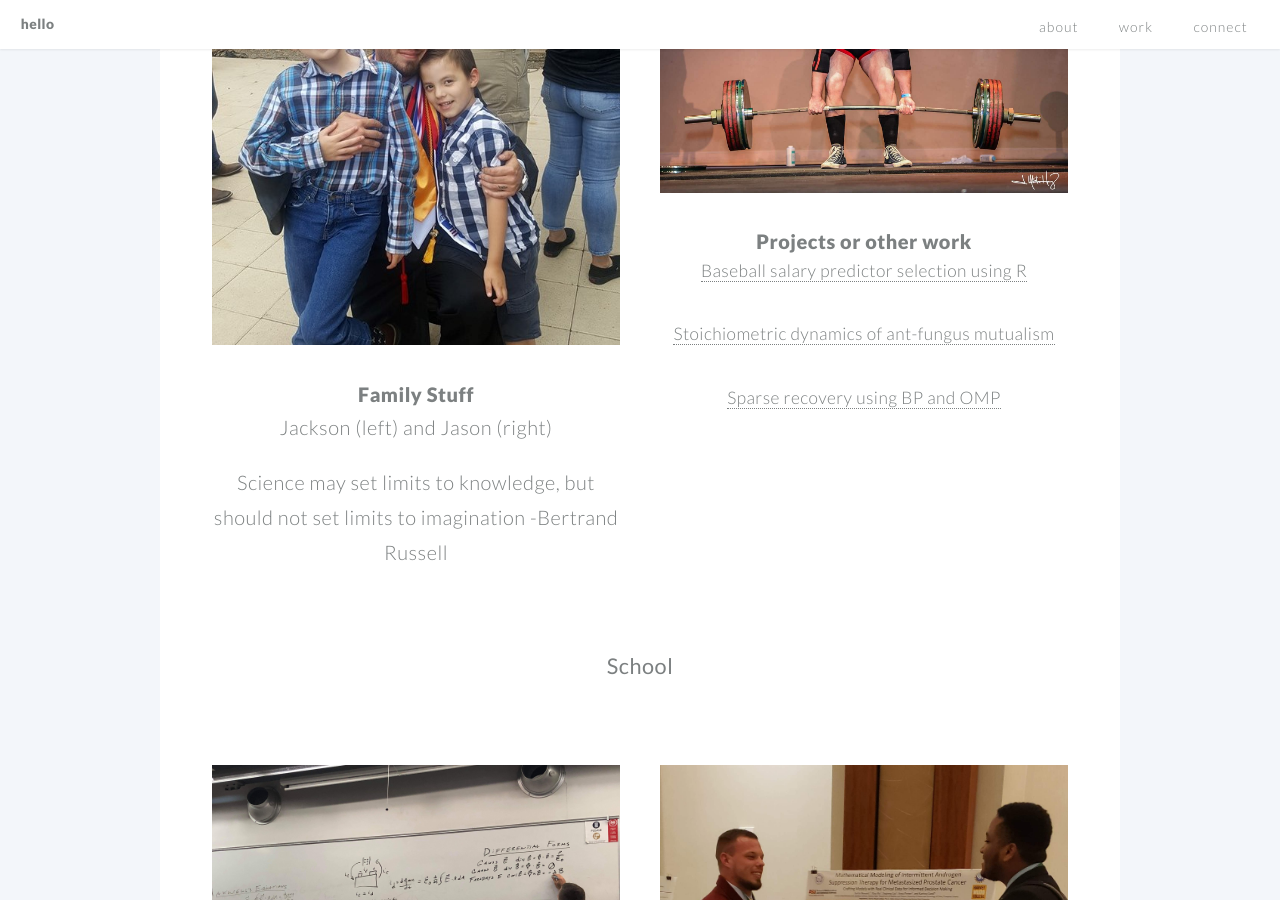
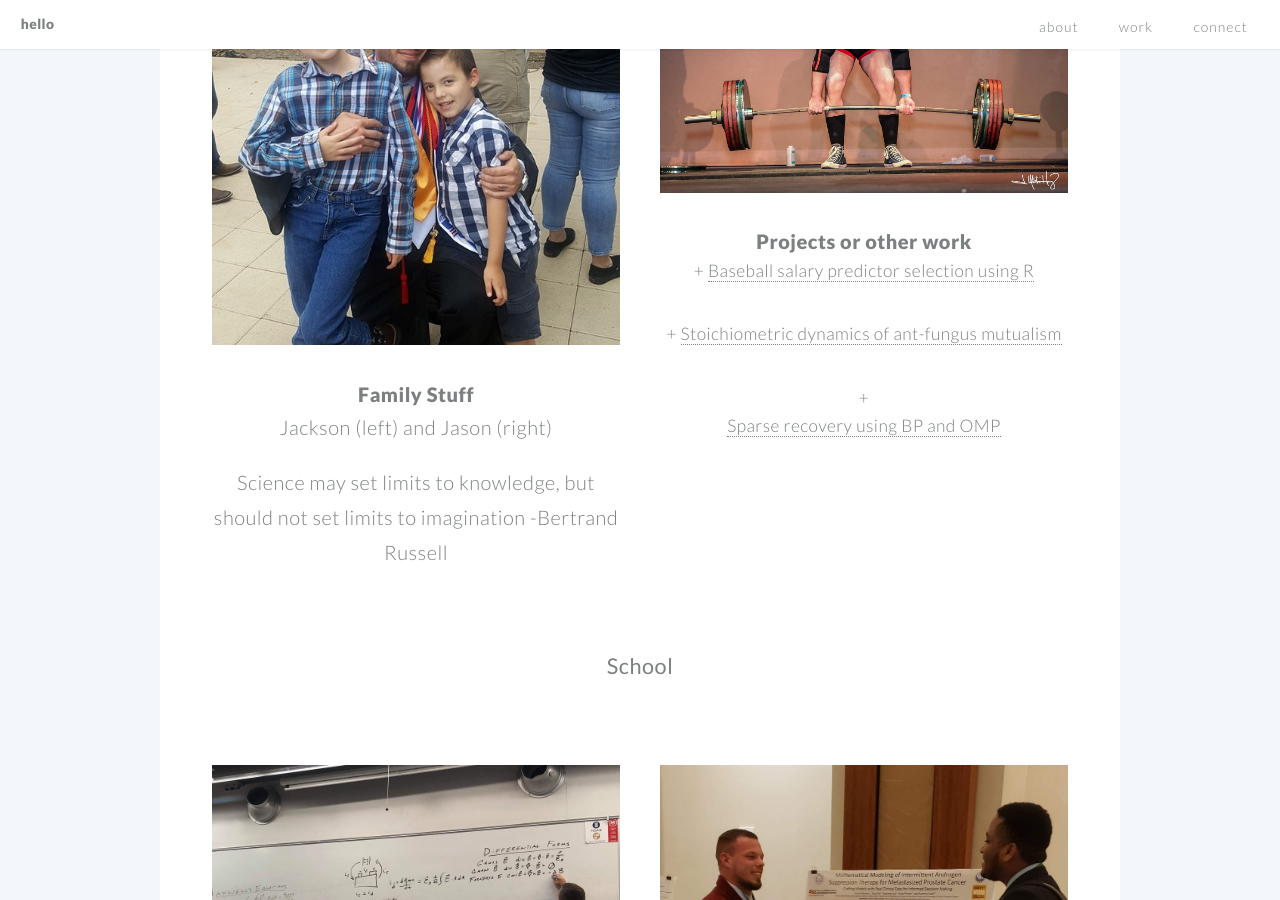
Before and after one commit to jben33/jben33.github.io, a Jekyll site: the page built from index.md, in a window 1280 px wide and 900 px high, scrolled down 2067 px. Built offline with Jekyll 4.4.1, drawn with Linux system fonts in a browser that asks for light colours.

```diff
--- a/_includes/example2.html
+++ b/_includes/example2.html
@@ -1,5 +1,5 @@
 <h1>Projects or other work</h1>
 
-<p><a href="https://drive.google.com/file/d/16-5BFMT3K4yZeH_sabC04eOoUSRr0ERS/view">Baseball salary predictor selection using R</a></p>
-<p><a href="https://drive.google.com/file/d/1ZN5RsUfMytxdaDLOrpU1KEO79AyjDPLw/view?usp=sharing">Stoichiometric dynamics of ant-fungus mutualism</a></p>
-<p><a href="https://drive.google.com/file/d/1WWmqQxm_SkWCWk5_S1_xysVG3u1fB5ar/view?usp=sharing">Sparse recovery using BP and OMP</a></p>
+<p> + <a href="https://drive.google.com/file/d/16-5BFMT3K4yZeH_sabC04eOoUSRr0ERS/view">Baseball salary predictor selection using R</a></p>
++ <a href="https://drive.google.com/file/d/1ZN5RsUfMytxdaDLOrpU1KEO79AyjDPLw/view?usp=sharing">Stoichiometric dynamics of ant-fungus mutualism</a></p>
++ <p><a href="https://drive.google.com/file/d/1WWmqQxm_SkWCWk5_S1_xysVG3u1fB5ar/view?usp=sharing">Sparse recovery using BP and OMP</a></p>
```
